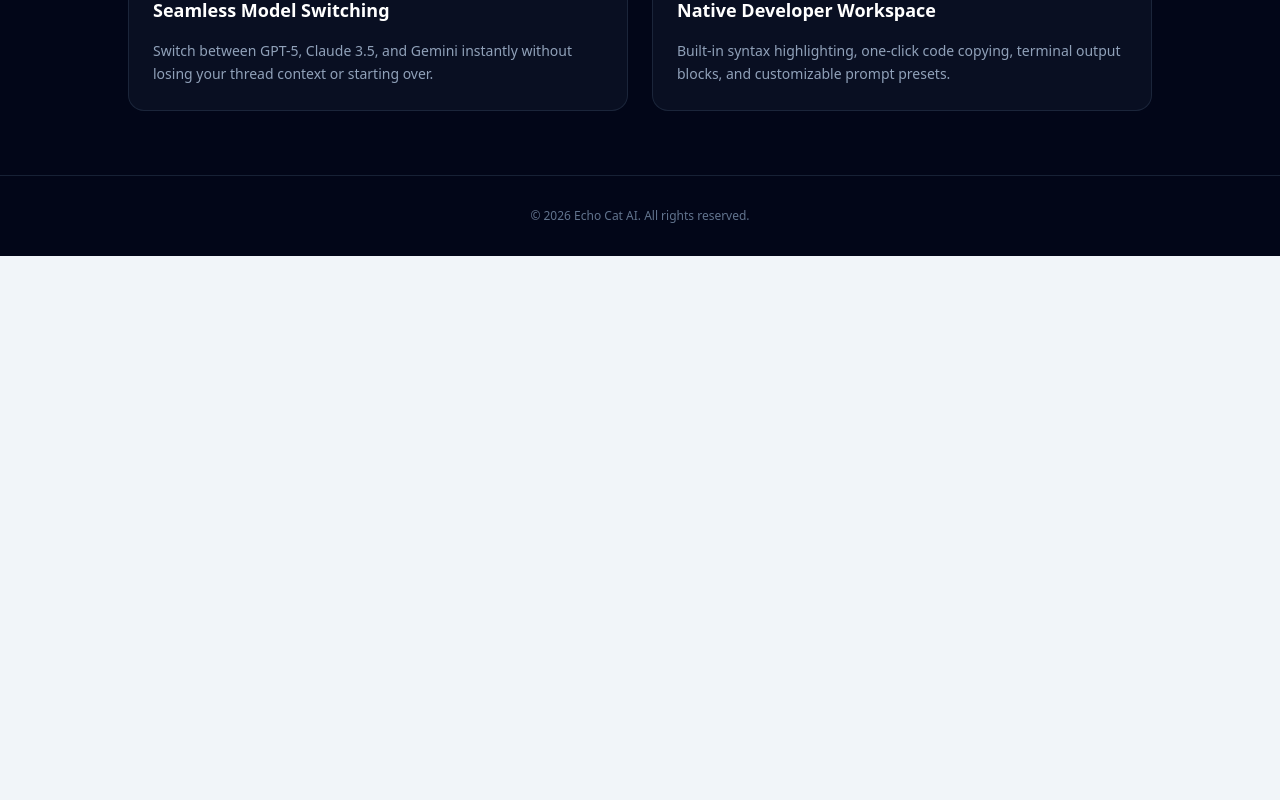
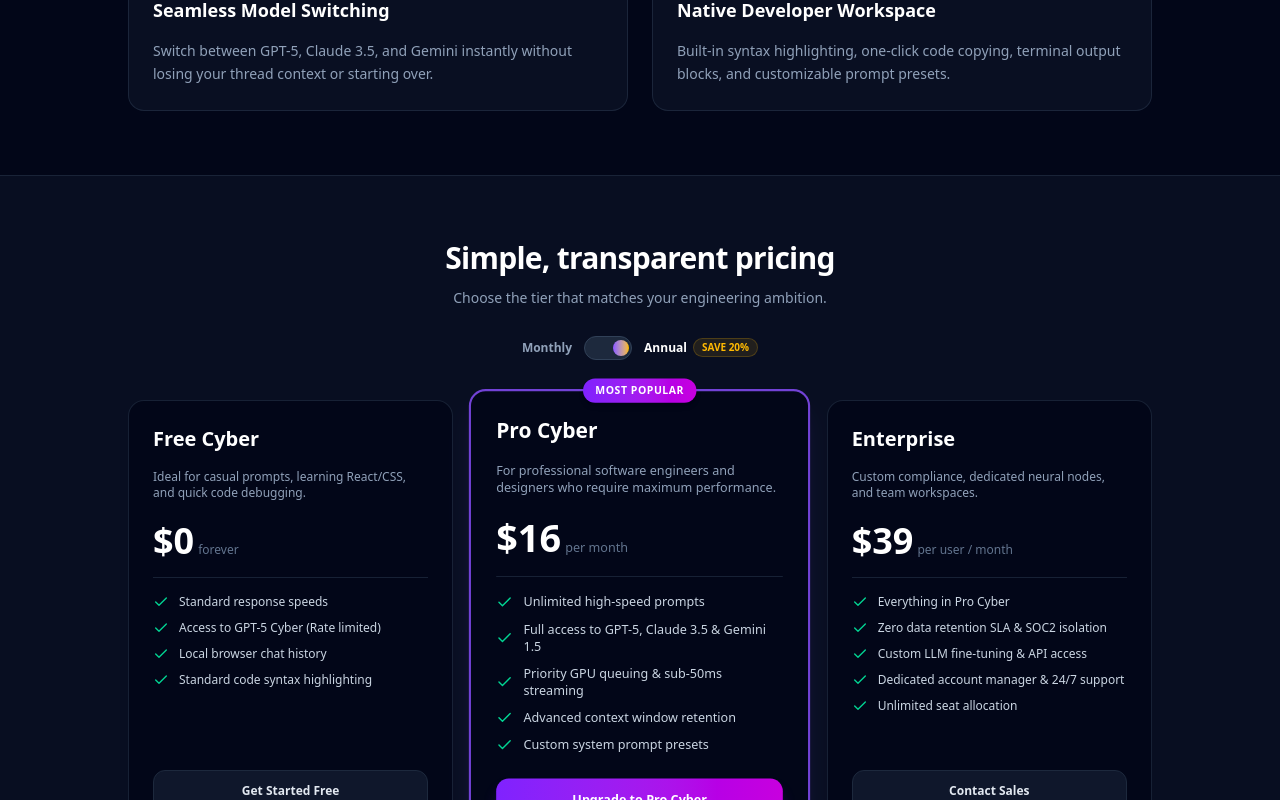
Before and after one commit to Laboni108/EchoGPT, a React (Vite) app: page / in a window 1280 px wide. Shown: the part 2000-2800 px from the top of the page. Before the commit the page ends 2256 px from the top, so only its background shows below. Built offline with nearby package versions, Linux system fonts and the light colour scheme.

Commit message:
adding pricing card

```diff
--- a/src/components/LandingPage.jsx
+++ b/src/components/LandingPage.jsx
@@ -2,11 +2,12 @@
 import {
   Cat, Menu, X, ArrowRight, Sparkles, Code2, Shield, Cpu, Zap, Star,
   CheckCircle2, Bot, Terminal, Layers, Globe, ChevronDown, HelpCircle,
-  Lock, RefreshCw, Workflow, Flame
+  Lock, RefreshCw, Workflow, Flame, Check
 } from 'lucide-react';
 
 export default function LandingPage({ onLaunchApp }) {
   const [mobileMenuOpen, setMobileMenuOpen] = useState(false);
+  const [annualBilling, setAnnualBilling] = useState(true);
 
   const modelsList = [
     {
@@ -59,6 +60,56 @@
     }
   ];
 
+  const pricingPlans = [
+    {
+      name: "Free Cyber",
+      priceMonthly: "$0",
+      priceAnnual: "$0",
+      period: "forever",
+      description: "Ideal for casual prompts, learning React/CSS, and quick code debugging.",
+      features: [
+        "Standard response speeds",
+        "Access to GPT-5 Cyber (Rate limited)",
+        "Local browser chat history",
+        "Standard code syntax highlighting"
+      ],
+      popular: false,
+      cta: "Get Started Free"
+    },
+    {
+      name: "Pro Cyber",
+      priceMonthly: "$20",
+      priceAnnual: "$16",
+      period: "per month",
+      description: "For professional software engineers and designers who require maximum performance.",
+      features: [
+        "Unlimited high-speed prompts",
+        "Full access to GPT-5, Claude 3.5 & Gemini 1.5",
+        "Priority GPU queuing & sub-50ms streaming",
+        "Advanced context window retention",
+        "Custom system prompt presets"
+      ],
+      popular: true,
+      cta: "Upgrade to Pro Cyber"
+    },
+    {
+      name: "Enterprise",
+      priceMonthly: "$49",
+      priceAnnual: "$39",
+      period: "per user / month",
+      description: "Custom compliance, dedicated neural nodes, and team workspaces.",
+      features: [
+        "Everything in Pro Cyber",
+        "Zero data retention SLA & SOC2 isolation",
+        "Custom LLM fine-tuning & API access",
+        "Dedicated account manager & 24/7 support",
+        "Unlimited seat allocation"
+      ],
+      popular: false,
+      cta: "Contact Sales"
+    }
+  ];
+
   return (
     <div className="min-h-screen bg-slate-950 text-slate-100 flex flex-col justify-between selection:bg-violet-500 selection:text-white">
 
@@ -79,6 +130,7 @@
             <a href="#preview" className="hover:text-white transition-colors">Preview</a>
             <a href="#models" className="hover:text-white transition-colors">AI Models</a>
             <a href="#why-echogpt" className="hover:text-white transition-colors">Why EchoGPT</a>
+            <a href="#pricing" className="hover:text-white transition-colors">Pricing</a>
           </div>
 
           <div className="hidden md:flex items-center gap-4">
@@ -105,6 +157,7 @@
             <a href="#preview" onClick={() => setMobileMenuOpen(false)} className="px-3 py-2 rounded-lg hover:bg-slate-900 hover:text-white">Preview</a>
             <a href="#models" onClick={() => setMobileMenuOpen(false)} className="px-3 py-2 rounded-lg hover:bg-slate-900 hover:text-white">AI Models</a>
             <a href="#why-echogpt" onClick={() => setMobileMenuOpen(false)} className="px-3 py-2 rounded-lg hover:bg-slate-900 hover:text-white">Why EchoGPT</a>
+            <a href="#pricing" onClick={() => setMobileMenuOpen(false)} className="px-3 py-2 rounded-lg hover:bg-slate-900 hover:text-white">Pricing</a>
             <button
               onClick={() => { setMobileMenuOpen(false); onLaunchApp(); }}
               className="mt-2 w-full py-2.5 rounded-xl bg-gradient-to-r from-violet-600 to-fuchsia-600 text-white font-semibold text-center flex items-center justify-center gap-2 shadow-md"
@@ -215,7 +268,7 @@
         </div>
       </section>
 
-      {/* 5. STEP 2 FEATURE: WHY CHOOSE ECHOGPT GRID */}
+      {/* 5. WHY CHOOSE ECHOGPT GRID */}
       <section id="why-echogpt" className="px-4 sm:px-8 py-16 bg-slate-950 border-t border-slate-800/80">
         <div className="max-w-5xl mx-auto">
           <div className="text-center mb-12 space-y-2">
@@ -253,6 +306,86 @@
         </div>
       </section>
 
+      {/* 6. STEP 3 FEATURE: PRICING TIERS & BILLING TOGGLE */}
+      <section id="pricing" className="px-4 sm:px-8 py-16 bg-slate-900/50 border-t border-slate-800/80">
+        <div className="max-w-5xl mx-auto">
+          <div className="text-center mb-10 space-y-3">
+            <h2 className="text-2xl sm:text-3xl font-bold text-white tracking-tight">Simple, transparent pricing</h2>
+            <p className="text-slate-400 text-sm">Choose the tier that matches your engineering ambition.</p>
+
+            {/* Billing Toggle Switch */}
+            <div className="pt-4 flex items-center justify-center gap-3">
+              <span className={`text-xs font-semibold ${!annualBilling ? 'text-white' : 'text-slate-400'}`}>
+                Monthly
+              </span>
+              <button
+                onClick={() => setAnnualBilling(!annualBilling)}
+                className="w-12 h-6 rounded-full bg-slate-800 border border-slate-700 p-1 flex items-center transition-colors relative"
+              >
+                <div className={`h-4 w-4 rounded-full bg-gradient-to-r from-violet-500 to-amber-400 transition-transform ${annualBilling ? 'translate-x-6' : 'translate-x-0'}`} />
+              </button>
+              <span className={`text-xs font-semibold ${annualBilling ? 'text-white' : 'text-slate-400'} flex items-center gap-1.5`}>
+                Annual
+                <span className="text-[10px] font-bold px-2 py-0.5 rounded-full bg-amber-400/10 text-amber-400 border border-amber-400/20">
+                  SAVE 20%
+                </span>
+              </span>
+            </div>
+          </div>
+
+          <div className="grid grid-cols-1 md:grid-cols-3 gap-6">
+            {pricingPlans.map((plan, idx) => (
+              <div
+                key={idx}
+                className={`p-6 rounded-2xl flex flex-col justify-between space-y-6 relative transition-all ${
+                  plan.popular
+                    ? 'bg-slate-950 border-2 border-violet-500/80 shadow-xl shadow-violet-500/10 scale-105'
+                    : 'bg-slate-950 border border-slate-800/80'
+                }`}
+              >
+                {plan.popular && (
+                  <div className="absolute -top-3 left-1/2 -translate-x-1/2 px-3 py-1 rounded-full bg-gradient-to-r from-violet-600 to-fuchsia-600 text-white font-extrabold text-[10px] tracking-wider uppercase shadow-md">
+                    MOST POPULAR
+                  </div>
+                )}
+
+                <div className="space-y-4">
+                  <h3 className="font-bold text-white text-xl">{plan.name}</h3>
+                  <p className="text-slate-400 text-xs min-h-[36px]">{plan.description}</p>
+
+                  <div className="flex items-baseline gap-1">
+                    <span className="text-4xl font-extrabold text-white">
+                      {annualBilling ? plan.priceAnnual : plan.priceMonthly}
+                    </span>
+                    <span className="text-xs text-slate-500">{plan.period}</span>
+                  </div>
+
+                  <div className="border-t border-slate-800/80 pt-4 space-y-2.5">
+                    {plan.features.map((feat, fIdx) => (
+                      <div key={fIdx} className="flex items-center gap-2.5 text-xs text-slate-300">
+                        <Check className="h-4 w-4 text-emerald-400 shrink-0" />
+                        <span>{feat}</span>
+                      </div>
+                    ))}
+                  </div>
+                </div>
+
+                <button
+                  onClick={onLaunchApp}
+                  className={`w-full py-3 rounded-xl font-semibold text-xs transition-all ${
+                    plan.popular
+                      ? 'bg-gradient-to-r from-violet-600 to-fuchsia-600 text-white hover:opacity-90 shadow-lg shadow-violet-600/30'
+                      : 'bg-slate-900 hover:bg-slate-800 text-slate-200 border border-slate-800'
+                  }`}
+                >
+                  {plan.cta}
+                </button>
+              </div>
+            ))}
+          </div>
+        </div>
+      </section>
+
       {/* FOOTER */}
       <footer className="border-t border-slate-800/80 py-8 px-4 text-center text-xs text-slate-500">
         <p>© 2026 Echo Cat AI. All rights reserved.</p>
```
